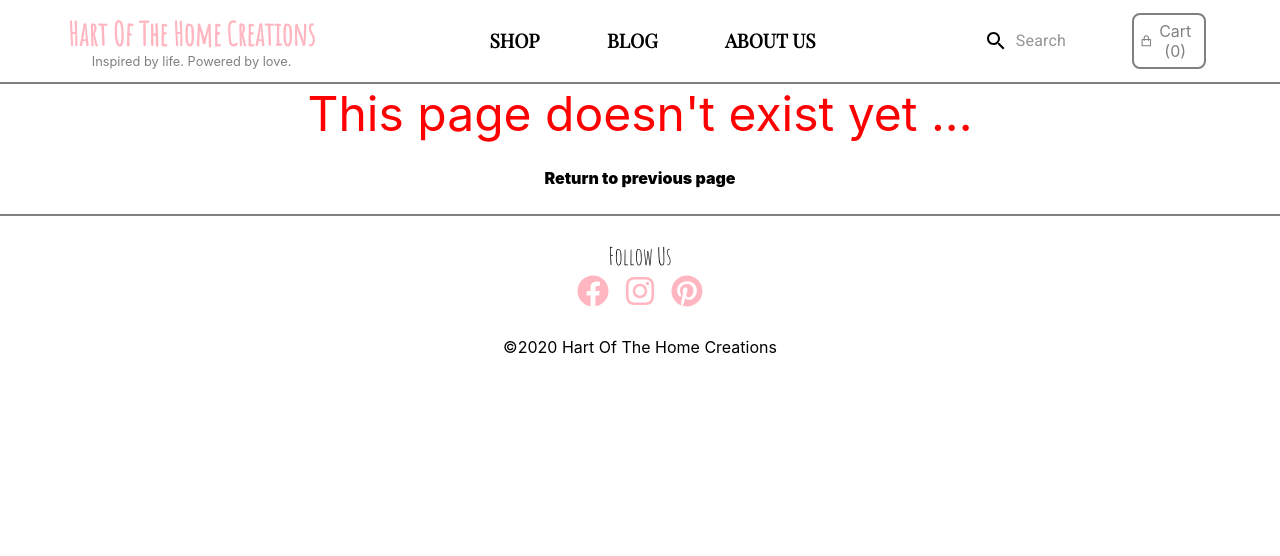
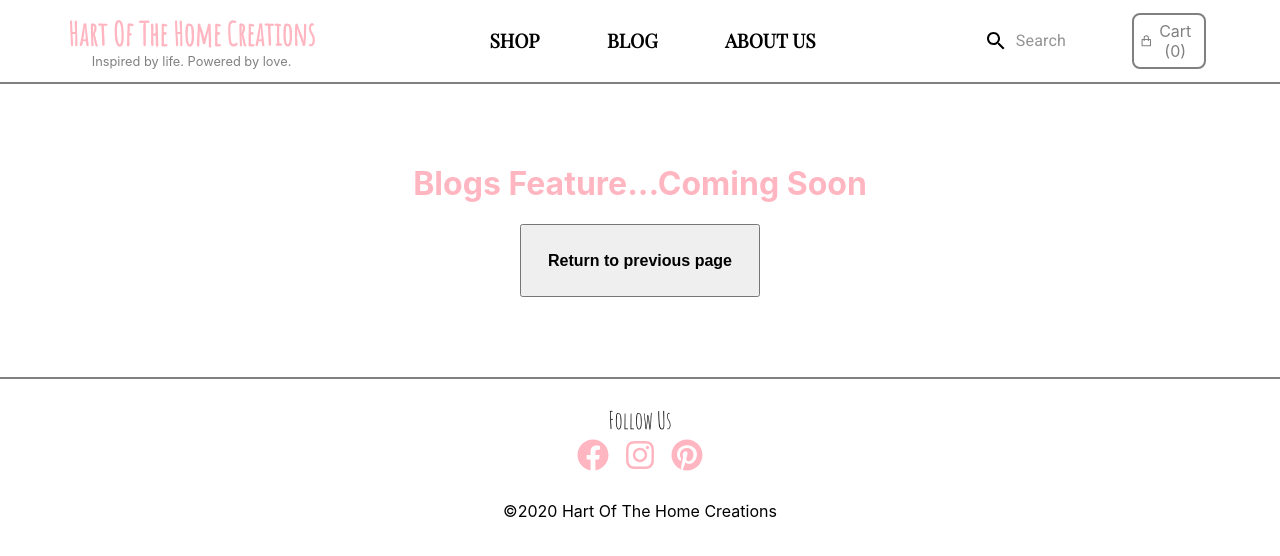
Before and after one commit to easpaas/hart_of_the_home_creations-frontend, a React (Create React App) app: page /blog in a window 1280 px wide. Shown: the top 556 px of the page. Built offline with nearby package versions, Linux system fonts and the light colour scheme; a web font is replaced by a local one.

Commit message:
renames page folders and updates 404 styles

```diff
--- a/src/App.css
+++ b/src/App.css
@@ -1,10 +1,7 @@
 .App {
   text-align: center;
 }
-.shopping-cart {
-  background-color: lightpink;
-  padding: 2%;
-}
+
 a {
   text-decoration: none;
   color: grey;
--- a/src/App.js
+++ b/src/App.js
@@ -4,10 +4,10 @@ import './App.css';
 
 import Header from './components/Header/header.component';
 import Footer from './components/Footer/footer.component';
-import HomePage from './pages/homepage/homepage.component';
-import About from './pages/about/about.component';
+import HomePage from './pages/HomePage/homepage.component';
+import AboutPage from './pages/AboutPage/about.component';
 import CheckoutPage from './pages/CheckoutPage/checkout.component';
-import Shop from './pages/shop/shop-page.component';
+import ShopPage from './pages/ShopPage/shop-page.component';
 import NotFound from './components/NotFound/notfound.component';
 
 function App() {
@@ -17,8 +17,8 @@ function App() {
       <Header />
       <Switch>
         <Route exact path='/' component={HomePage} />
-        <Route path='/about' component={About} />
-        <Route path='/shop' component={Shop} />
+        <Route path='/about' component={AboutPage} />
+        <Route path='/shop' component={ShopPage} />
         <Route exact path="/cart" component={CheckoutPage} />
         <Route path="/*" component={NotFound} />
       </Switch>
--- a/src/components/NotFound/notfound.component.jsx
+++ b/src/components/NotFound/notfound.component.jsx
@@ -4,8 +4,8 @@ import './notfound.styles.scss';
 
 const NotFound = () => (
   <div className='notfound'>
-    This page doesn't exist yet ...
-    <div style={{ fontWeight: '900', margin: '0 auto', fontSize: '1rem', color: 'black', cursor: 'pointer', padding: '2%' }} onClick={() => window.history.back()}>Return to previous page</div>
+    <h1>Blogs Feature...Coming Soon</h1>
+    <button onClick={() => window.history.back()}>Return to previous page</button>
   </div>
 
 );
--- a/src/components/NotFound/notfound.styles.scss
+++ b/src/components/NotFound/notfound.styles.scss
@@ -1,10 +1,18 @@
 .notfound {
-  color: red;
-  font-size: 3rem;
-  text-align: center;
+  margin-top: 80px;
+  margin-bottom: 80px;
 
-  #page-notfound {
-    color: purple;
-    font-size: 2rem;
+  h1 {
+    color: lightpink;
+    text-align: center;
   }
+  button {
+    font-weight: 900;
+    margin: 0 auto;
+    font-size: 1rem;
+    color: black;
+    cursor: pointer;
+    padding: 2%;
+  }
+
 }
--- a/src/pages/CheckoutPage/checkout.component.jsx
+++ b/src/pages/CheckoutPage/checkout.component.jsx
@@ -8,6 +8,7 @@ import { selectCartItems, selectCartTotal } from '../../redux/cart/cart.selector
 import StripeCheckoutButton from '../../components/Stripe/stripe-button.component';
 
 import './checkout.styles.scss';
+
 
 const CheckoutPage = ({ cartItems, total }) => {
   const shortid = require('shortid');
@@ -34,6 +35,11 @@ const CheckoutPage = ({ cartItems, total }) => {
       {
         cartItems.map(item => <CheckoutItem key={shortid.generate()} item={item} />)
       }
+      <div className='test-warning'>
+        *Please use the following test credit card for payments*
+        <br />
+        4242 4242 4242 4242 - Exp: 01/22 - CVV: 666
+      </div>
       <div className='total'>
         TOTAL: ${total}
         <StripeCheckoutButton price={total} />
--- a/src/pages/CheckoutPage/checkout.styles.scss
+++ b/src/pages/CheckoutPage/checkout.styles.scss
@@ -34,4 +34,10 @@
     flex-direction: column;
     justify-content: space-around;
   }
+  .test-warning {
+    text-align: center;
+    margin-top: 40px;
+    font-size: 24px;
+    color: red;
+  }
 }
--- a/src/pages/shop/shop-page.component.jsx
+++ b/src/pages/ShopPage/shop-page.component.jsx
@@ -1,6 +1,6 @@
 import React, {useState} from 'react';
 
-import SHOP_DATA from '../homepage/shop.data.js';
+import SHOP_DATA from '../HomePage/shop.data.js';
 import ProductCard from '../../components/ProductCard/product-card.component';
 
 import './shop-page.styles.scss';
--- a/src/pages/shop/shop-page.styles.scss
+++ b/src/pages/ShopPage/shop-page.styles.scss
@@ -1,5 +1,4 @@
 .shop-page {
-  background-color: lightpink;
   padding-top: 80px;
   padding-bottom: 128px;
 
@@ -8,7 +7,7 @@
     margin: 0;
     margin-left: 32px;
     margin-bottom: 25px;
-    font-size: 4rem;
+    font-size: 3rem;
     font-family: 'Amatic SC', 'sans serif';;
   }
 
```
Also changed, not shown: src/pages/AboutPage/about.component.jsx (renamed from src/pages/about/about.component.jsx), src/pages/AboutPage/about.styles.scss (renamed from src/pages/about/about.styles.scss).
